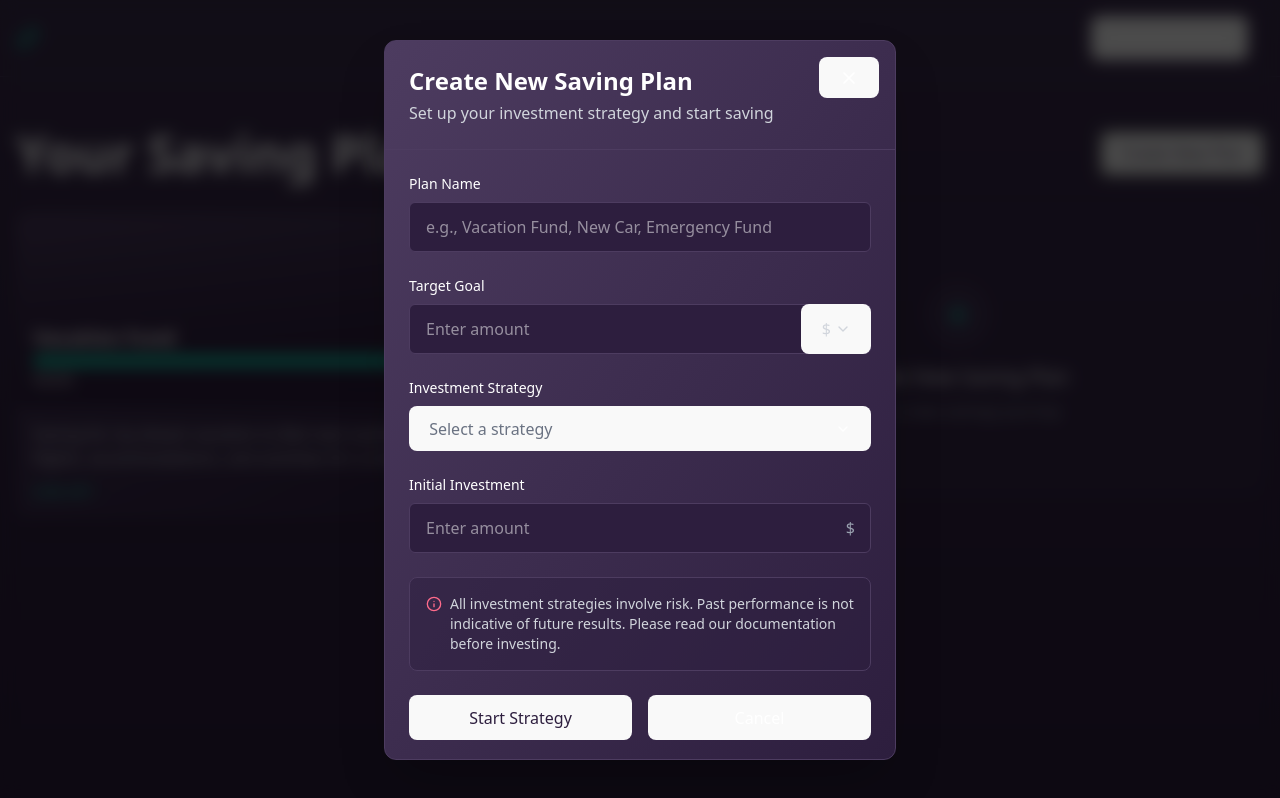
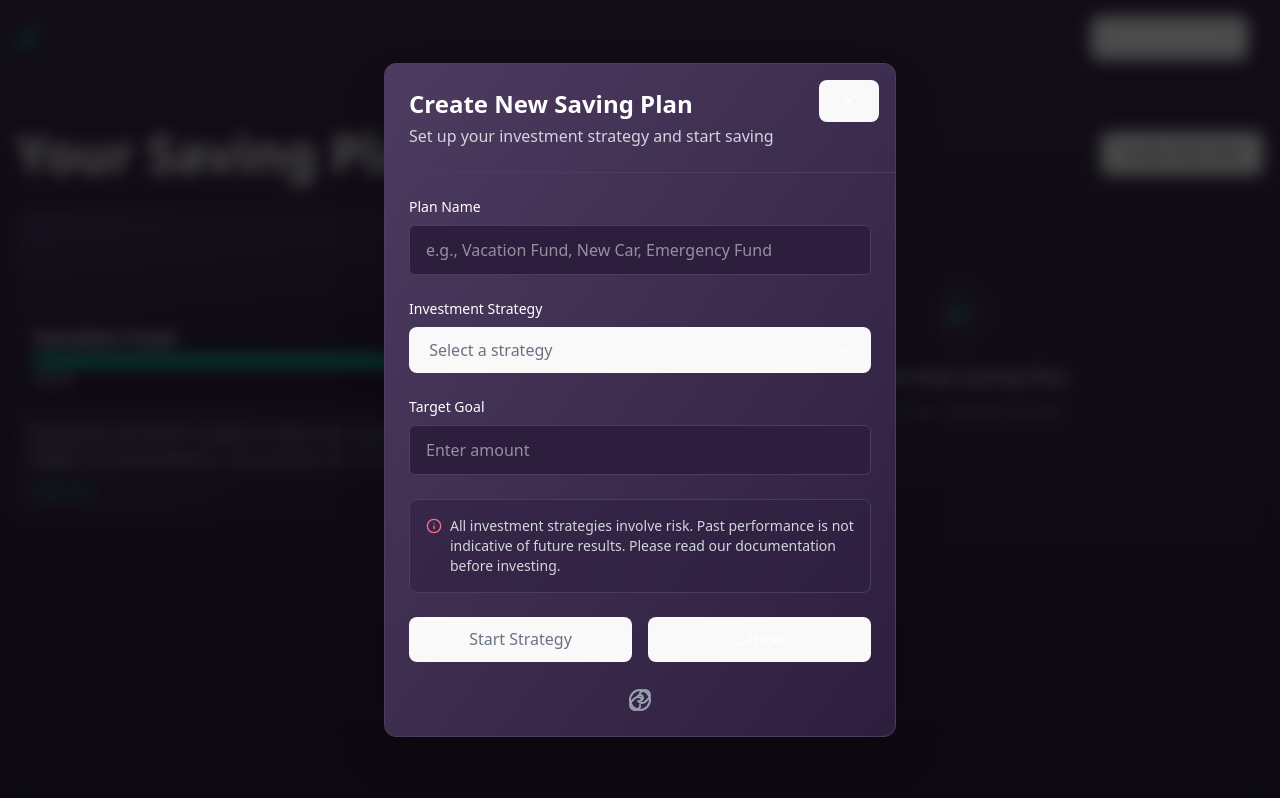
Before and after one commit to skurzyp/money-saver-dapp, a React (Vite) app: page /dashboard in a window 1280 px wide. Both pictures are taken after a click on the button "Create New Plan". Built offline with nearby package versions, Linux system fonts and the light colour scheme; what @reown/appkit, @reown/appkit-adapter-solana, @solana/wallet-adapter-wallets would draw is missing.

Commit message:
feat: implement adding new saving plans and deleting existing

```diff
--- a/src/components/createStrategyModal.tsx
+++ b/src/components/createStrategyModal.tsx
@@ -2,50 +2,35 @@
 
 import { useState } from "react";
 import { ChevronDown, HelpCircle, Info, Link, X } from "lucide-react";
-import { Strategy } from '../types/types.ts';
+import { SavingPlan, Strategy } from '../types/types.ts';
+import { strategies } from '../lib/sampleData.ts';
 
-// Sample strategies
-const strategies: Strategy[] = [
-  {
-    name: 'Marinade Liquid Staking', provider: 'Marinade Finance', apy: 6.8,
-    providerUrl: '',
-  },
-  { name: "USDC Lending", provider: "Solend", apy: 4.2, providerUrl: '',},
-  { name: "SOL-USDC LP", provider: "Orca", apy: 8.5, providerUrl: '', },
-  {  name: "RAY-SOL LP", provider: "Raydium", apy: 12.3, providerUrl: '', },
-];
-
-// Sample currencies
-const currencies = [
-  { id: "usd", name: "USD", symbol: "$" },
-  { id: "sol", name: "SOL", symbol: "SOL" },
-  { id: "usdc", name: "USDC", symbol: "USDC" },
-];
 
 interface CreateStrategyModalProps {
   onClose: () => void;
+  activeSavingPlans: SavingPlan[] | null;
+  setActiveSavingPlans: React.Dispatch<React.SetStateAction<SavingPlan[] | null>>;
 }
 
-export default function CreateStrategyModal({ onClose }: CreateStrategyModalProps) {
+export default function CreateStrategyModal({ onClose, activeSavingPlans, setActiveSavingPlans }: CreateStrategyModalProps) {
   const [name, setName] = useState("");
   const [targetAmount, setTargetAmount] = useState("");
-  const [selectedCurrency, setSelectedCurrency] = useState(currencies[0]);
   const [selectedStrategy, setSelectedStrategy] = useState<Strategy | null>(null);
-  const [initialAmount, setInitialAmount] = useState("");
-  const [showCurrencyDropdown, setShowCurrencyDropdown] = useState(false);
   const [showStrategyDropdown, setShowStrategyDropdown] = useState(false);
+
+  const isFormValid = name.trim() !== "" && targetAmount.trim() !== "" && selectedStrategy !== null;
+
 
   // Calculate estimated time to reach goal
   const calculateEstimatedTime = () => {
-    if (!selectedStrategy || !targetAmount || !initialAmount) return null;
+    if (!selectedStrategy || !targetAmount) return null;
 
     const target = Number.parseFloat(targetAmount);
-    const initial = Number.parseFloat(initialAmount);
 
-    if (isNaN(target) || isNaN(initial) || initial <= 0 || target <= initial) return null;
+    if (isNaN(target)) return null;
 
     const apy = selectedStrategy.apy / 100;
-    const years = Math.log(target / initial) / Math.log(1 + apy);
+    const years = Math.log(target / 100) / Math.log(1 + apy);
     const months = Math.ceil(years * 12);
 
     return months;
@@ -93,51 +78,6 @@ export default function CreateStrategyModal({ onClose }: CreateStrategyModalProp
               />
             </div>
 
-            {/* Target Goal */}
-            <div>
-              <label htmlFor="target-amount" className="block text-sm font-medium mb-2">
-                Target Goal
-              </label>
-              <div className="relative">
-                <input
-                  type="number"
-                  id="target-amount"
-                  value={targetAmount}
-                  onChange={(e) => setTargetAmount(e.target.value)}
-                  placeholder="Enter amount"
-                  className="w-full px-4 py-3 bg-[#2d1e3e] border border-[#4d3c60] rounded-md focus:outline-none focus:ring-2 focus:ring-[#0fe0b6] focus:border-transparent pr-24"
-                />
-                <div className="absolute inset-y-0 right-0">
-                  <button
-                    type="button"
-                    className="h-full px-4 flex items-center gap-1 border-l border-[#4d3c60] text-gray-300 hover:text-white"
-                    onClick={() => setShowCurrencyDropdown(!showCurrencyDropdown)}
-                  >
-                    {selectedCurrency.symbol} <ChevronDown className="h-4 w-4" />
-                  </button>
-
-                  {/* Currency Dropdown */}
-                  {showCurrencyDropdown && (
-                    <div className="absolute top-full right-0 mt-1 w-32 bg-[#3b2d4d] border border-[#4d3c60] rounded-md shadow-lg z-10">
-                      {currencies.map((currency) => (
-                        <button
-                          key={currency.id}
-                          type="button"
-                          className="w-full text-left px-4 py-2 hover:bg-[#4d3c60] transition-colors"
-                          onClick={() => {
-                            setSelectedCurrency(currency);
-                            setShowCurrencyDropdown(false);
-                          }}
-                        >
-                          {currency.name} ({currency.symbol})
-                        </button>
-                      ))}
-                    </div>
-                  )}
-                </div>
-              </div>
-            </div>
-
             {/* Investment Strategy */}
             <div>
               <label htmlFor="strategy" className="block text-sm font-medium mb-2">
@@ -183,6 +123,26 @@ export default function CreateStrategyModal({ onClose }: CreateStrategyModalProp
               </div>
             </div>
 
+            {/* Target Goal */}
+            <div>
+              <label htmlFor="target-amount" className="block text-sm font-medium mb-2">
+                Target Goal
+              </label>
+              <div className="relative">
+                <input
+                  type="number"
+                  id="target-amount"
+                  value={targetAmount}
+                  onChange={(e) => setTargetAmount(e.target.value)}
+                  placeholder="Enter amount"
+                  className="w-full px-4 py-3 bg-[#2d1e3e] border border-[#4d3c60] rounded-md focus:outline-none focus:ring-2 focus:ring-[#0fe0b6] focus:border-transparent pr-24"
+                />
+                <div className="absolute inset-y-0 right-0 flex items-center pr-4 pointer-events-none">
+                  <span className="text-gray-400">{selectedStrategy?.currency[0].symbol}</span>
+                </div>
+              </div>
+            </div>
+
             {/* Estimated Yield */}
             {selectedStrategy && (
               <div className="bg-[#2d1e3e] p-4 rounded-lg">
@@ -192,31 +152,11 @@ export default function CreateStrategyModal({ onClose }: CreateStrategyModalProp
                 <p className="text-[#0fe0b6] font-medium text-lg">{selectedStrategy.apy}% APY</p>
                 {estimatedMonths && (
                   <p className="text-sm text-gray-300 mt-1">
-                    Estimated time to reach goal: <span className="font-medium">{estimatedMonths} months</span>
+                    Estimated time to reach goal starting with 100 {selectedStrategy.currency[0].symbol}: <span className="font-medium">{estimatedMonths>0?estimatedMonths:0} months</span>
                   </p>
                 )}
               </div>
             )}
-
-            {/* Initial Payment */}
-            <div>
-              <label htmlFor="initial-amount" className="block text-sm font-medium mb-2">
-                Initial Investment
-              </label>
-              <div className="relative">
-                <input
-                  type="number"
-                  id="initial-amount"
-                  value={initialAmount}
-                  onChange={(e) => setInitialAmount(e.target.value)}
-                  placeholder="Enter amount"
-                  className="w-full px-4 py-3 bg-[#2d1e3e] border border-[#4d3c60] rounded-md focus:outline-none focus:ring-2 focus:ring-[#0fe0b6] focus:border-transparent pr-16"
-                />
-                <div className="absolute inset-y-0 right-0 flex items-center pr-4 pointer-events-none">
-                  <span className="text-gray-400">{selectedCurrency.symbol}</span>
-                </div>
-              </div>
-            </div>
 
             {/* Disclosure */}
             <div className="bg-[#2d1e3e]/50 p-4 rounded-lg border border-[#4d3c60] text-sm text-gray-300">
@@ -233,7 +173,31 @@ export default function CreateStrategyModal({ onClose }: CreateStrategyModalProp
             <div className="flex gap-4">
               <button
                 type="submit"
-                className="flex-1 px-4 py-3 bg-[#0fe0b6] hover:bg-[#0cc9a3] text-[#2d1e3e] font-medium rounded-md transition-colors"
+                disabled={!isFormValid}
+                className={`flex-1 px-4 py-3 font-medium rounded-md transition-colors
+                            ${isFormValid
+                                          ? 'bg-[#0fe0b6] text-[#2d1e3e] hover:bg-[#0cc9a3]'
+                                          : 'bg-[#4d3c60] text-gray-500 cursor-not-allowed'}
+                          `}
+                onClick={(e) => {
+                  e.preventDefault(); // prevent form reload
+
+                  if (!name || !targetAmount || !selectedStrategy) return;
+
+                  const newPlan: SavingPlan = {
+                    id: new Date().getTime().toString(),
+                    name,
+                    target: parseFloat(targetAmount),
+                    current: 0, // assume starting amount
+                    progress: (100 / parseFloat(targetAmount)) * 100,
+                    description: `Investing in ${selectedStrategy.name} via ${selectedStrategy.provider}`,
+                    image: '',
+                    strategy: selectedStrategy
+                  };
+
+                  setActiveSavingPlans([...activeSavingPlans as SavingPlan[], newPlan]);
+                  onClose();
+                }}
               >
                 Start Strategy
               </button>
--- a/src/components/savingPlanModal.tsx
+++ b/src/components/savingPlanModal.tsx
@@ -2,14 +2,32 @@
 
 import { ExternalLink, HelpCircle, X, Link } from "lucide-react"
 import { SavingPlan } from '../types/types.ts';
+import React from 'react';
 
 
 interface SavingPlanModalProps {
   plan: SavingPlan
   onClose: () => void
+  activeSavingPlans: SavingPlan[] | null;
+  setActiveSavingPlans: React.Dispatch<React.SetStateAction<SavingPlan[] | null>>;
 }
 
-export default function SavingPlanModal({ plan, onClose }: SavingPlanModalProps) {
+function removePlan(
+  plan: SavingPlan,
+  activeSavingPlans: SavingPlan[] | null,
+  setActiveSavingPlans: React.Dispatch<React.SetStateAction<SavingPlan[] | null>>
+): boolean {
+
+  if(activeSavingPlans !== null && plan !== null) {
+    setActiveSavingPlans(
+      activeSavingPlans?.filter(activePlan => plan.id !== activePlan.id)
+    )
+    return true;
+  }
+  throw('Error removing plan.');
+}
+
+export default function SavingPlanModal({ plan, onClose, activeSavingPlans, setActiveSavingPlans }: SavingPlanModalProps) {
   return (
     <div className="fixed inset-0 z-50 flex items-center justify-center p-4">
       {/* Backdrop */}
@@ -80,7 +98,10 @@ export default function SavingPlanModal({ plan, onClose }: SavingPlanModalProps)
             <button className="flex-1 px-4 py-3 bg-[#0fe0b6] hover:bg-[#0cc9a3] text-[#2d1e3e] font-medium rounded-md transition-colors">
               Add Funds
             </button>
-            <button className="flex-1 px-4 py-3 bg-[#ff6b8b]/20 hover:bg-[#ff6b8b]/30 text-[#ff6b8b] transition-colors rounded-md font-medium border border-[#ff6b8b]/30">
+            <button
+              className="flex-1 px-4 py-3 bg-[#ff6b8b]/20 hover:bg-[#ff6b8b]/30 text-[#ff6b8b] transition-colors rounded-md font-medium border border-[#ff6b8b]/30"
+              onClick={() => {removePlan(plan, activeSavingPlans, setActiveSavingPlans); onClose()}}
+            >
               End Strategy
             </button>
           </div>
--- /dev/null
+++ b/src/lib/sampleData.ts
@@ -0,0 +1,23 @@
+// Sample strategies
+import { Currency, Strategy } from '../types/types.ts';
+
+// Sample currencies
+export const currencies: Currency[] = [
+  { name: "USD", symbol: "$" },
+  { name: "SOL", symbol: "SOL" },
+  { name: "USDC", symbol: "USDC" },
+  { name: "Dog Wif Hat", symbol: "WIF" },
+];
+
+
+export const strategies: Strategy[] = [
+  {
+    name: 'Marinade Liquid Staking USD', provider: 'Marinade Finance', apy: 6.8,
+    providerUrl: '',
+    dual: false,
+    currency: [currencies[0]]
+  },
+  { name: "SOL-USDC LP", provider: "Solend", apy: 4.2, providerUrl: '', dual: true, currency: [currencies[1], currencies[2]] },
+  { name: "WIF-USDC LP", provider: "Orca", apy: 8.5, providerUrl: '', dual: true, currency: [currencies[2], currencies[3]] },
+  { name: "Lending WIF", provider: "Raydium", apy: 12.3, providerUrl: '',  dual: false, currency: [currencies[3]]},
+];
--- a/src/pages/Dashboard.tsx
+++ b/src/pages/Dashboard.tsx
@@ -5,6 +5,7 @@ import { Link, Plus } from 'lucide-react';
 import { SavingPlan } from '../types/types.ts';
 import SavingPlanModal from '../components/savingPlanModal.tsx';
 import CreateStrategyModal from '../components/createStrategyModal.tsx';
+import { strategies } from '../lib/sampleData.ts';
 
 // Sample saving plan data
 const samplePlan: SavingPlan = {
@@ -16,17 +17,13 @@ const samplePlan: SavingPlan = {
   target: 5000,
   current: 3250,
   image: "/placeholder.svg?height=200&width=400",
-  strategy: {
-    name: "Marinade Liquid Staking",
-    provider: "Marinade Finance",
-    providerUrl: "https://marinade.finance",
-    apy: 6.8,
-  },
+  strategy: strategies[0],
 }
 
 export default function Dashboard() {
   const [selectedPlan, setSelectedPlan] = useState<SavingPlan>()
   const [showCreateModal, setShowCreateModal] = useState(false)
+  const [activeSavingPlans, setActiveSavingPlans] = useState<SavingPlan[] | null>([samplePlan])
 
   return (
     <div className="min-h-screen min-w-screen bg-gradient-to-b from-[#3b2d4d] to-[#2d1e3e] text-white">
@@ -62,33 +59,39 @@ export default function Dashboard() {
         </div>
 
         <div className="grid grid-cols-1 md:grid-cols-2 lg:grid-cols-2 gap-6">
-          {/* Example Saving Plan Card */}
+          {/* Render saving plans dynamically */}
+          {activeSavingPlans?.map((plan, index) => (
             <div
+              key={index}
               className="bg-gradient-to-br from-[#4d3c60] to-[#2d1e3e] rounded-xl border border-[#4d3c60] overflow-hidden shadow-lg hover:shadow-xl transition-all hover:-translate-y-1 cursor-pointer"
-            onClick={() => setSelectedPlan(samplePlan)}
+              onClick={() => setSelectedPlan(plan)}
             >
               <div className="relative h-48">
-              {/*<Image src={samplePlan.image || "/placeholder.svg"} alt={samplePlan.name} fill className="object-cover" />*/}
+                {/*<Image src={plan.image || "/placeholder.svg"} alt={plan.name} fill className="object-cover" />*/}
                 <div className="absolute inset-0 bg-gradient-to-t from-[#2d1e3e] to-transparent"></div>
                 <div className="absolute bottom-4 left-4 right-4">
-                <h2 className="text-xl font-bold mb-1">{samplePlan.name}</h2>
+                  <h2 className="text-xl font-bold mb-1">{plan.name}</h2>
                   <div className="w-full bg-[#2d1e3e]/50 rounded-full h-2.5">
-                  <div className="bg-[#0fe0b6] h-2.5 rounded-full" style={{ width: `${samplePlan.progress}%` }}></div>
+                    <div
+                      className="bg-[#0fe0b6] h-2.5 rounded-full"
+                      style={{ width: `${plan.progress}%` }}
+                    ></div>
                   </div>
                   <div className="flex justify-between text-sm mt-1">
-                  <span>${samplePlan.current}</span>
-                  <span>${samplePlan.target}</span>
+                    <span>${plan.current}</span>
+                    <span>${plan.target}</span>
                   </div>
                 </div>
               </div>
               <div className="p-4">
-              <p className="text-gray-300 line-clamp-2">{samplePlan.description}</p>
+                <p className="text-gray-300 line-clamp-2">{plan.description}</p>
                 <div className="flex justify-between items-center mt-3">
-                <div className="text-sm text-[#0fe0b6]">{samplePlan.strategy.apy}% APY</div>
-                <div className="text-xs text-gray-400">via {samplePlan.strategy.provider}</div>
+                  <div className="text-sm text-[#0fe0b6]">{plan.strategy.apy}% APY</div>
+                  <div className="text-xs text-gray-400">via {plan.strategy.provider}</div>
                 </div>
               </div>
             </div>
+          ))}
 
           {/* Add New Card */}
           <div
@@ -102,13 +105,25 @@ export default function Dashboard() {
             <p className="text-gray-400 text-center mt-2">Start a new savings journey</p>
           </div>
         </div>
+
       </main>
 
       {/* View Strategy Modal */}
-      {selectedPlan && <SavingPlanModal plan={selectedPlan} onClose={() => setSelectedPlan(undefined)} />}
+      {selectedPlan && <SavingPlanModal
+        plan={selectedPlan}
+        onClose={() => setSelectedPlan(undefined)}
+        activeSavingPlans={activeSavingPlans}
+        setActiveSavingPlans={setActiveSavingPlans}
+      />}
 
       {/* Create Strategy Modal */}
-      {showCreateModal && <CreateStrategyModal onClose={() => setShowCreateModal(false)} />}
+      {showCreateModal && (
+        <CreateStrategyModal
+          onClose={() => setShowCreateModal(false)}
+          activeSavingPlans={activeSavingPlans}
+          setActiveSavingPlans={setActiveSavingPlans}
+        />
+      )}
     </div>
   )
 }
```
Also changed, not shown: src/types/types.ts (+7 -0 lines). Lines whose indentation alone changed are shown as unchanged.
